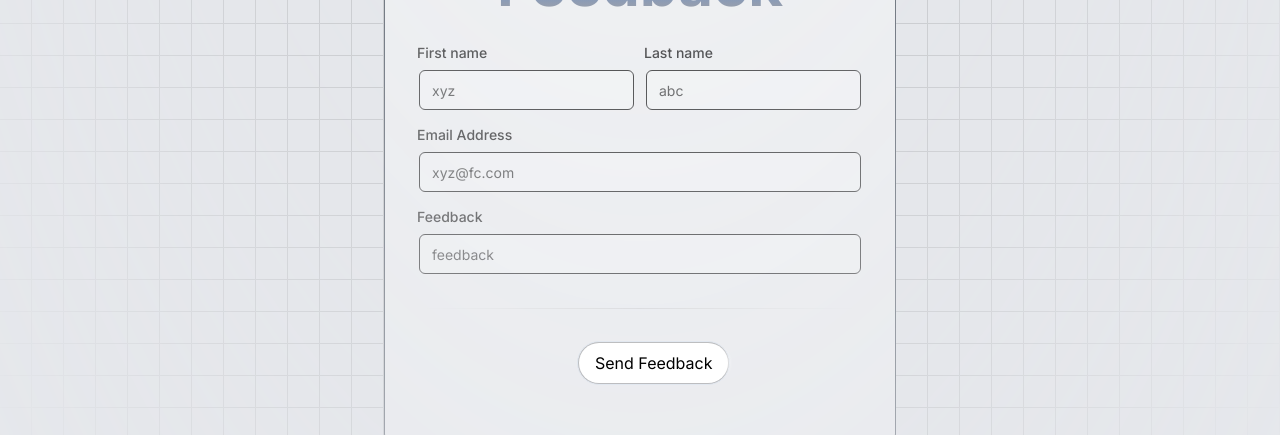
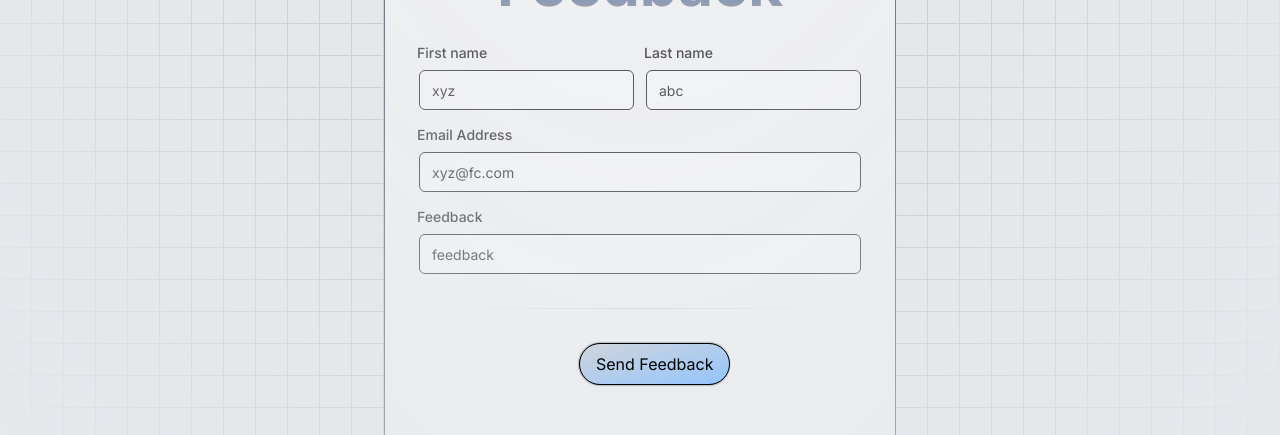
Before and after one commit to gourab8389/my-folio, a Next.js app: page / in a window 1280 px wide. Shown: the part 2377-2812 px from the top of the page. Built offline with nearby package versions, Linux system fonts and the light colour scheme.

Commit message:
footer and feedback

```diff
--- a/app/components/Feedback.tsx
+++ b/app/components/Feedback.tsx
@@ -1,20 +1,21 @@
 "use client";
 import React from "react";
-
 import { cn } from "@/lib/utils";
 import { Input } from "@/components/input";
 import { Label } from "@/components/label";
 import { HoverBorderGradient } from "@/components/hover-border-gradient";
-
 
 export function Feedback() {
   const handleSubmit = (e: React.FormEvent<HTMLFormElement>) => {
     e.preventDefault();
     console.log("Form submitted");
   };
+
   return (
     <div id="feedback" className="max-w-lg w-full mx-10 rounded-none md:rounded-2xl p-8 md:p-8 shadow-input bg-gray-100 dark:bg-gray-950 mt-10 border border-gray-800">
-        <p className="text-3xl lg:text-6xl font-bold text-center relative z-20 bg-clip-text text-transparent bg-gradient-to-b from-blue-500 dark:from-blue-300 to-neutral-400">Feedback</p>
+      <p className="text-3xl lg:text-6xl font-bold text-center relative z-20 bg-clip-text text-transparent bg-gradient-to-b from-blue-500 dark:from-blue-300 to-neutral-400">
+        Feedback
+      </p>
       <form className="my-8" onSubmit={handleSubmit}>
         <div className="flex flex-col md:flex-row space-y-2 md:space-y-0 md:space-x-2 mb-4">
           <LabelInputContainer>
@@ -32,22 +33,20 @@ export function Feedback() {
         </LabelInputContainer>
         <LabelInputContainer className="mb-4">
           <Label htmlFor="description">Feedback</Label>
-          <Input id="description" placeholder="feedback" type="description" />
+          <Input id="description" placeholder="feedback" type="text" />
         </LabelInputContainer>
         <div className="bg-gradient-to-r from-transparent via-neutral-300 dark:via-neutral-700 to-transparent my-8 h-[1px] w-full" />
         <HoverBorderGradient
-        containerClassName="rounded-full ml-40"
-        as="button"
-        className="dark:bg-black bg-white text-black dark:text-white flex items-center space-x-2 "
-      >
-
-        <span className='flex flex-row gap-1'>Send Feedback</span>
-      </HoverBorderGradient>
+          containerClassName="rounded-full ml-40"
+          as="button"
+          className="bg-gradient-to-br from-gray-300 to-blue-300 border border-black text-black dark:text-white flex items-center space-x-2"
+        >
+          <span className='flex flex-row gap-1'>Send Feedback</span>
+        </HoverBorderGradient>
       </form>
     </div>
   );
 }
-
 
 const LabelInputContainer = ({
   children,
--- /dev/null
+++ b/app/components/Footer.tsx
@@ -0,0 +1,11 @@
+import React from 'react'
+
+function Footer() {
+  return (
+    <div>
+
+    </div>
+  )
+}
+
+export default Footer
--- a/app/page.tsx
+++ b/app/page.tsx
@@ -7,6 +7,7 @@ import { Skills } from "./components/Skills";
 import { Experiences } from "./components/Experiences";
 import { Projects } from "./components/Projects";
 import { Feedback } from "./components/Feedback";
+import Footer from "./components/Footer";
 
 export default function Home() {
   return (
@@ -25,6 +26,7 @@ export default function Home() {
         <Experiences/>
         <Projects/>
         <Feedback/>
+        <Footer/>
       </div>
     </main>
   );
--- a/components/input.tsx
+++ b/components/input.tsx
@@ -1,4 +1,3 @@
-
 "use client";
 import * as React from "react";
 import { cn } from "@/lib/utils";
@@ -9,7 +8,7 @@ export interface InputProps
 
 const Input = React.forwardRef<HTMLInputElement, InputProps>(
   ({ className, type, ...props }, ref) => {
-    const radius = 100; // change this to increase the rdaius of the hover effect
+    const radius = 100; // change this to increase the radius of the hover effect
     const [visible, setVisible] = React.useState(false);
 
     let mouseX = useMotionValue(0);
@@ -41,7 +40,7 @@ const Input = React.forwardRef<HTMLInputElement, InputProps>(
           type={type}
           className={cn(
             `flex h-10 w-full bg-gray-50 dark:bg-zinc-800 text-black dark:text-white shadow-input rounded-md px-3 py-2 text-sm  file:border-0 file:bg-transparent
-          file:text-sm file:font-medium placeholder:text-neutral-800 dark:placeholder-text-neutral-600
+            file:text-sm file:font-medium placeholder:text-black dark:placeholder-text-neutral-600
             focus-visible:outline-none focus-visible:ring-[2px]  focus-visible:ring-neutral-400 dark:focus-visible:ring-neutral-600
             disabled:cursor-not-allowed disabled:opacity-50
             dark:shadow-[0px_0px_1px_1px_var(--neutral-700)]
```
Lines whose indentation alone changed are shown as unchanged.
